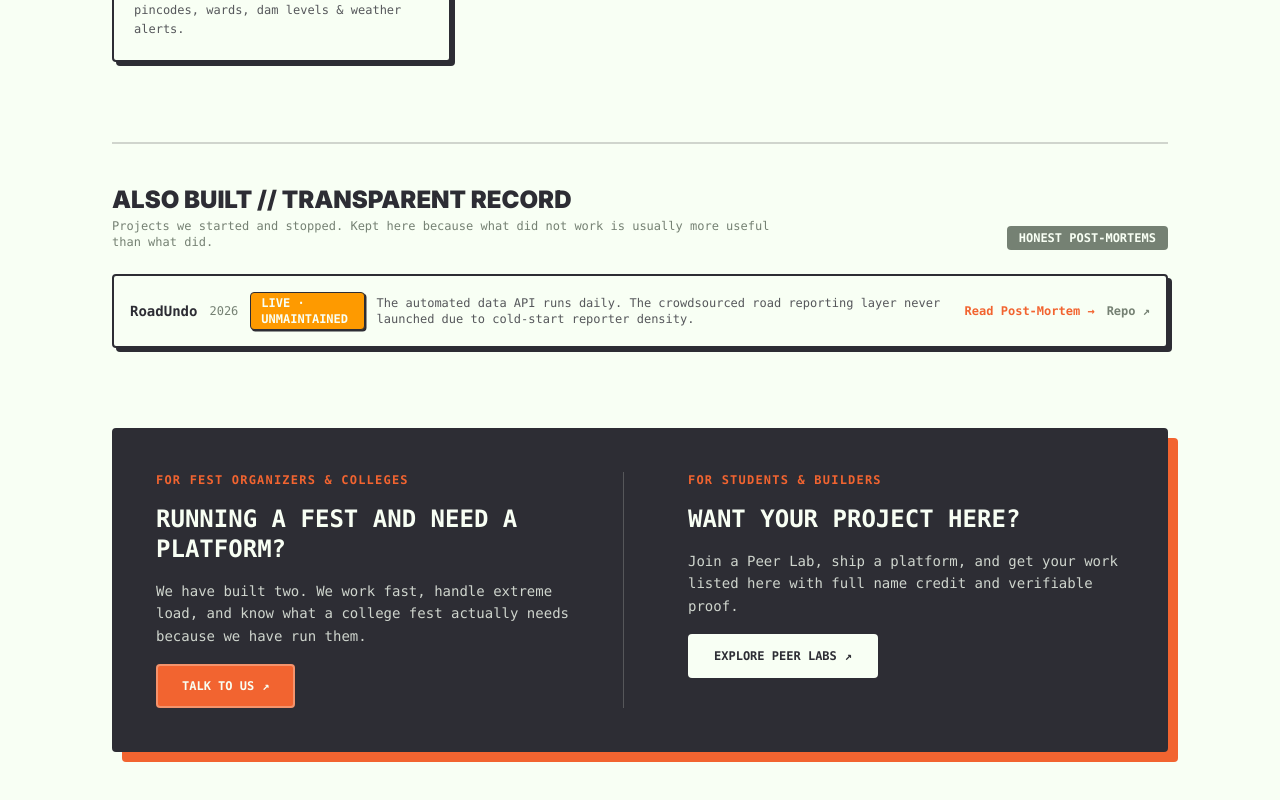
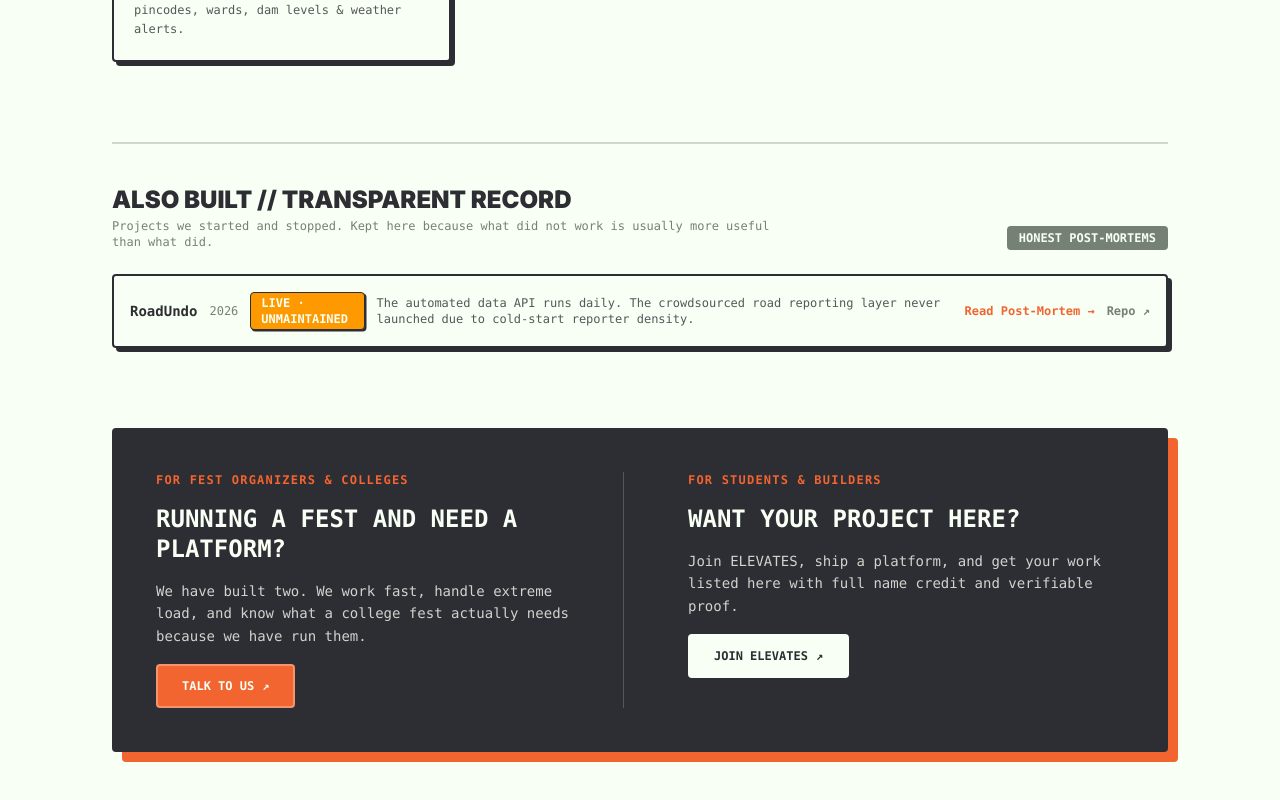
Before and after one commit to Elevates-Foundation/Elevates-web, a Next.js app: page /projects in a window 1280 px wide. Shown: the part 1681-2481 px from the top of the page. Built offline with nearby package versions, Linux system fonts and the light colour scheme.

Commit message:
fix(projects): restore JOIN ELEVATES CTA button and copy

```diff
--- a/src/app/projects/page.tsx
+++ b/src/app/projects/page.tsx
@@ -322,13 +322,13 @@ export default function ProjectsPage() {
               Want your project here?
             </h3>
             <p className="font-mono text-xs md:text-sm text-paper/80 leading-relaxed">
-              Join a Peer Lab, ship a platform, and get your work listed here with full name credit and verifiable proof.
+              Join ELEVATES, ship a platform, and get your work listed here with full name credit and verifiable proof.
             </p>
             <Link
-              href="/peer-labs"
+              href="/about"
               className="inline-flex items-center gap-2 bg-paper text-graphite font-mono font-bold text-xs px-6 py-3 rounded-sm border-2 border-paper/30 hover:bg-flame hover:text-paper transition-all uppercase"
             >
-              <span>EXPLORE PEER LABS</span>
+              <span>JOIN ELEVATES</span>
               <span>↗</span>
             </Link>
           </div>
```
